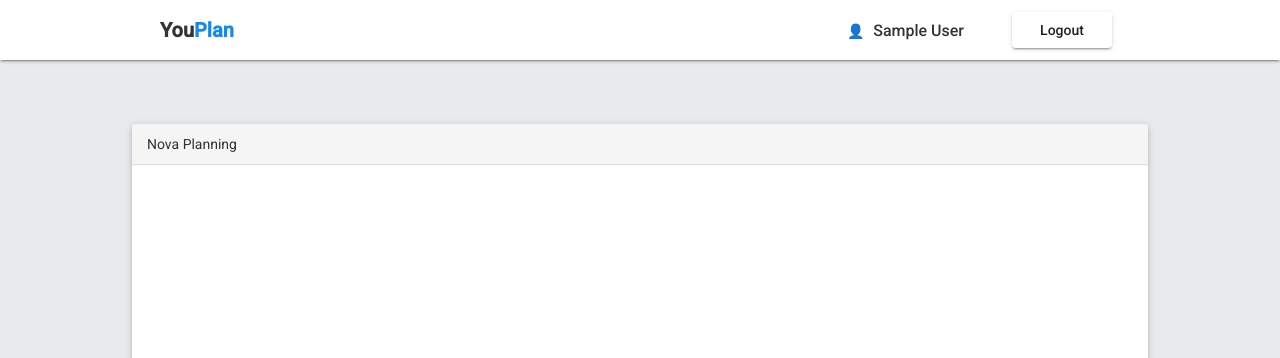
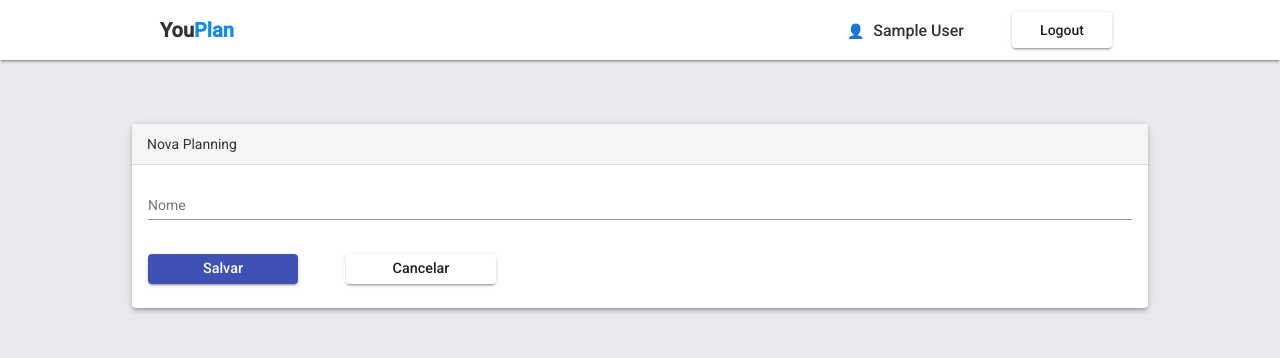
Before and after one commit to thiago-you/you-plan, an Angular app in the folder frontend/: page /home in a window 1280 px wide. Shown: the top 358 px of the page. Built offline with nearby package versions, Linux system fonts and the light colour scheme; no server answers; sample sign-in values are in the browser's storage.

Commit message:
implementing planning create

```diff
--- a/frontend/src/app/components/planning/planning-create/planning-create.component.html
+++ b/frontend/src/app/components/planning/planning-create/planning-create.component.html
@@ -5,6 +5,28 @@
         </p>
     </div>
     <div class="card-body">
-
+        <form>
+            <mat-form-field>
+                <input matInput placeholder="Nome" name="name" [(ngModel)]="planning.name">
+            </mat-form-field>
+        </form>
+        <div>
+            <ng-container *ngIf="user && user.id > 0; else disabledActions">
+                <button mat-raised-button color="primary" (click)="saveItem()">
+                    Salvar
+                </button>
+                <button mat-raised-button color="danger" (click)="resetItem()">
+                    Cancelar
+                </button>
+            </ng-container>
+            <ng-template #disabledActions>
+                <button mat-raised-button color="primary" disabled>
+                    Salvar
+                </button>
+                <button mat-raised-button color="danger" disabled>
+                    Cancelar
+                </button>
+            </ng-template>
+        </div>
     </div>
 </mat-card>
--- a/frontend/src/app/components/planning/planning-create/planning-create.component.scss
+++ b/frontend/src/app/components/planning/planning-create/planning-create.component.scss
@@ -1,6 +1,5 @@
 .mat-card {
     padding: 0;
-    height: 300px;
 
     .card-header {
         background-color: #f5f5f5;
@@ -18,8 +17,36 @@
     }
 
     .card-body {
-        min-height: 50px;
         display: flex;
         flex-direction: column;
+        padding: 1rem;
+        color: #333;
+
+        form {
+            display: flex;
+            flex-direction: column;
+
+            form {
+                .mat-form-field {
+                    margin: 0 2rem;
+                }
+            }
+        }
+
+        div {
+            display: flex;
+            margin-top: 1rem;
+            margin-bottom: 0.5rem;
+
+            button {
+                width: 150px;
+                font-size: 0.9rem;
+                line-height: 30px;
+            }
+
+            button:first-child {
+                margin-right: 3rem;
+            }
+        }
     }
 }
--- a/frontend/src/app/components/planning/planning-create/planning-create.component.ts
+++ b/frontend/src/app/components/planning/planning-create/planning-create.component.ts
@@ -1,4 +1,9 @@
+import { MatSnackBar } from '@angular/material/snack-bar';
+import { PlanningService } from './../plannig.service';
+import { UserStorage } from './../../user/user.storage';
+import { Planning } from './../planning';
 import { Component, OnInit } from '@angular/core';
+import { User } from '../../user/user';
 
 @Component({
   selector: 'app-planning-create',
@@ -7,9 +12,79 @@ import { Component, OnInit } from '@angular/core';
 })
 export class PlanningCreateComponent implements OnInit {
 
-  constructor() { }
+  user: User;
+
+  planning: Planning = {
+    id: "",
+    name: ""
+  };
+
+  constructor(
+    private userStorage: UserStorage,
+    private planningService: PlanningService,
+    private snackBar: MatSnackBar,
+  ) {
+    this.user = this.userStorage.user;
+  }
 
   ngOnInit(): void {
+    this.userStorage.value.subscribe(user => {
+      this.user = user;
+    });
   }
 
+  saveItem() {
+    if (this.user && this.user.id > 0) {
+      if (this.planning.name == null || this.planning.name.trim().length == 0) {
+        this.showMessage('O nome da planning é obrigatório!', 'danger');
+      } else {
+        if (this.planning.id != null && this.planning.id.trim().length > 0) {
+          this.planningService.update(this.planning).subscribe(() => {
+            this.resetItem();
+            this.showMessage('Planning alterada com sucesso!');
+          });
+        } else {
+          this.planning.created_by = this.user.id as number;
+
+          this.planningService.create(this.planning).subscribe(() => {
+            this.resetItem();
+            this.showMessage('Planning cadastrada com sucesso!');
+          });
+        }
+      }
+    }
+  }
+
+  editItem(item: Planning) {
+    this.planning = {
+      id: item.id,
+      name: item.name,
+      concluded: item.concluded,
+      created_by: item.created_by,
+    };
+  }
+
+  resetItem() {
+    this.planning = {
+      id: null,
+      name: "",
+      concluded: "",
+      created_by: null,
+    };
+  }
+
+  private showMessage(msg: string, type: string = 'success'): void {
+    let panelClass = 'blue-snackbar';
+
+    if (type == 'danger' || type == 'red') {
+      panelClass = 'red-snackbar';
+    }
+
+    this.snackBar.open(msg, '', {
+      duration: 3000,
+      horizontalPosition: 'right',
+      verticalPosition: 'top',
+      panelClass: [ panelClass ]
+    });
+  }
 }
--- a/frontend/src/app/components/planning/planning-item-list/planning-item-list.component.ts
+++ b/frontend/src/app/components/planning/planning-item-list/planning-item-list.component.ts
@@ -73,7 +73,7 @@ export class PlanningItemListComponent implements OnInit {
             this.resetItem();
             this.getItems();
 
-            this.showMessage('Estorie alterado com sucesso!');
+            this.showMessage('Estorie alterada com sucesso!');
           });
         } else {
           this.planningService.createItem(this.plannigId, this.estorie).subscribe(() => {
--- a/frontend/src/app/components/planning/planning-list/planning-list.component.ts
+++ b/frontend/src/app/components/planning/planning-list/planning-list.component.ts
@@ -1,8 +1,9 @@
+import { Planning } from './../planning';
+import { MatSnackBar } from '@angular/material/snack-bar';
 import { Component, OnInit } from '@angular/core';
 import { UserStorage } from './../../user/user.storage';
 import { PlanningService } from './../plannig.service';
 import { User } from '../../user/user';
-import { Planning } from '../planning';
 
 @Component({
   selector: 'app-planning-list',
@@ -17,6 +18,7 @@ export class PlanningListComponent implements OnInit {
   constructor(
     private userStorage: UserStorage,
     private planningService: PlanningService,
+    private snackBar: MatSnackBar,
   ) {
     this.user = this.userStorage.user;
     this.plannings = [];
@@ -36,6 +38,14 @@ export class PlanningListComponent implements OnInit {
     this.getPlannings();
   }
 
+  removeItem(item: Planning) {
+    this.plannings = this.plannings.filter((_item: Planning) => _item.id != item.id);
+
+    this.planningService.delete(item.id).subscribe(() => {
+      this.showMessage('Planning deletada com sucesso!');
+    });
+  }
+
   private getPlannings() {
     if (this.user && this.user.id > 0) {
       this.planningService.getFromUser(this.user.id).subscribe(plannings => {
@@ -47,4 +57,19 @@ export class PlanningListComponent implements OnInit {
       });
     }
   }
+
+  private showMessage(msg: string, type: string = 'success'): void {
+    let panelClass = 'blue-snackbar';
+
+    if (type == 'danger' || type == 'red') {
+      panelClass = 'red-snackbar';
+    }
+
+    this.snackBar.open(msg, '', {
+      duration: 3000,
+      horizontalPosition: 'right',
+      verticalPosition: 'top',
+      panelClass: [ panelClass ]
+    });
+  }
 }
--- a/frontend/src/app/components/planning/planning.ts
+++ b/frontend/src/app/components/planning/planning.ts
@@ -2,4 +2,5 @@ export interface Planning {
     id?: string,
     name: string,
     concluded?: string,
+    created_by?: number,
 }
```
